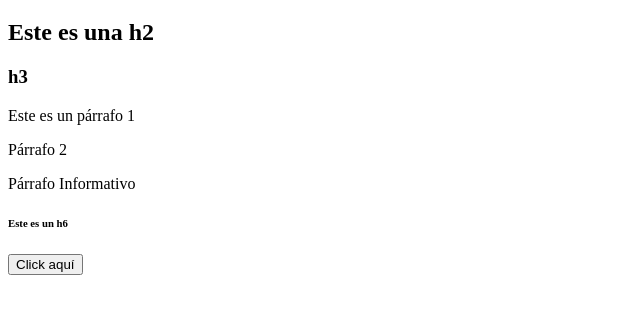
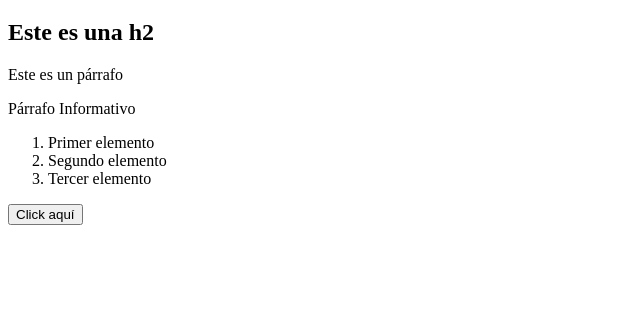
Before and after one commit to PattyG017/repaso, a plain HTML site: page index.html in a window 1280 px wide. Shown: the part 61-374 px from the top of the page, without its empty margins (0-640 px from the left). Drawn offline with Linux system fonts and the light colour scheme.

Commit message:
Agregando una Lista

```diff
--- a/index.html
+++ b/index.html
@@ -8,11 +8,13 @@
 <body>
     <h1>Este es el Repaso</h1>
     <h2>Este es una h2</h2>
-    <h3>h3</h3>
-    <p>Este es un párrafo 1</p>
-    <p>Párrafo 2</p>
+    <p>Este es un párrafo </p>
     <p>Párrafo Informativo</p>
-    <h6>Este es un h6</h6>
+    <ol>
+        <li>Primer elemento</li>
+        <li>Segundo elemento</li>
+        <li>Tercer elemento</li>
+    </ol>
     <button type="button">Click aquí</button>
 </body>
 </html>
```
